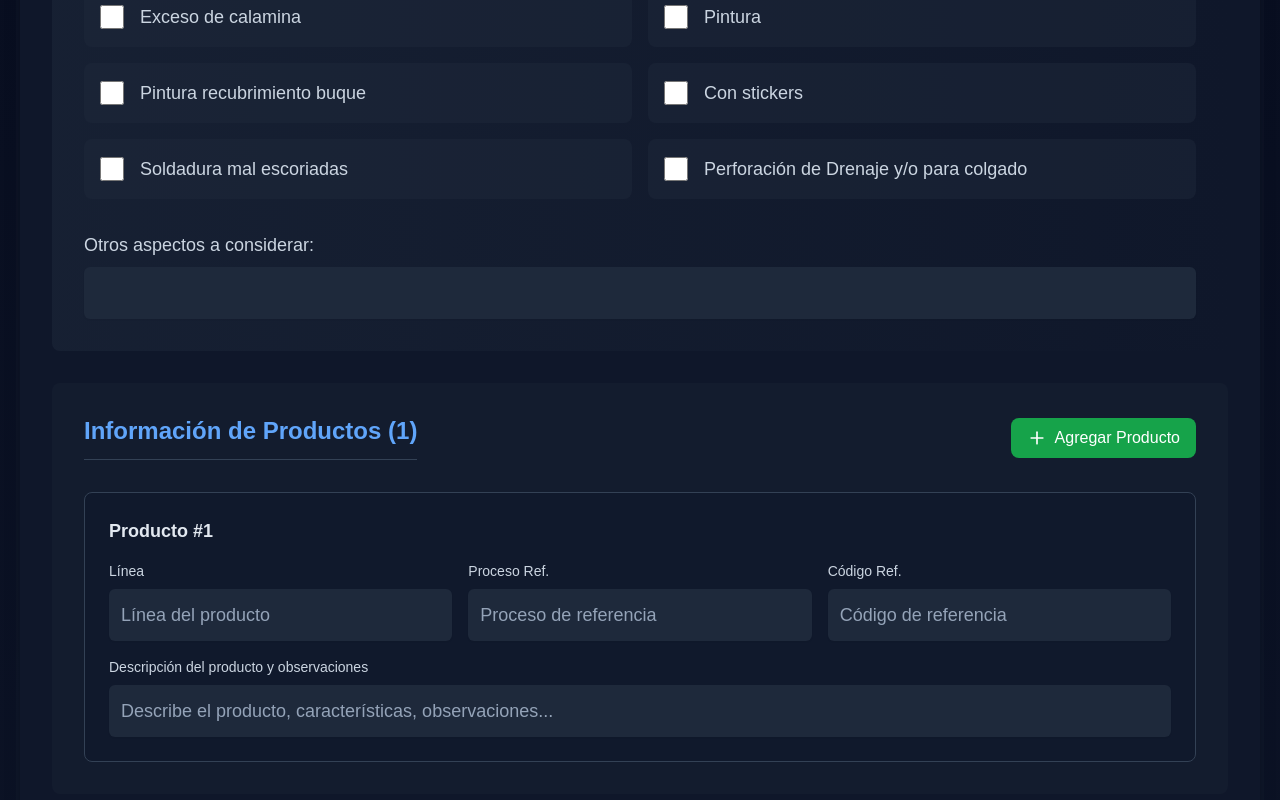
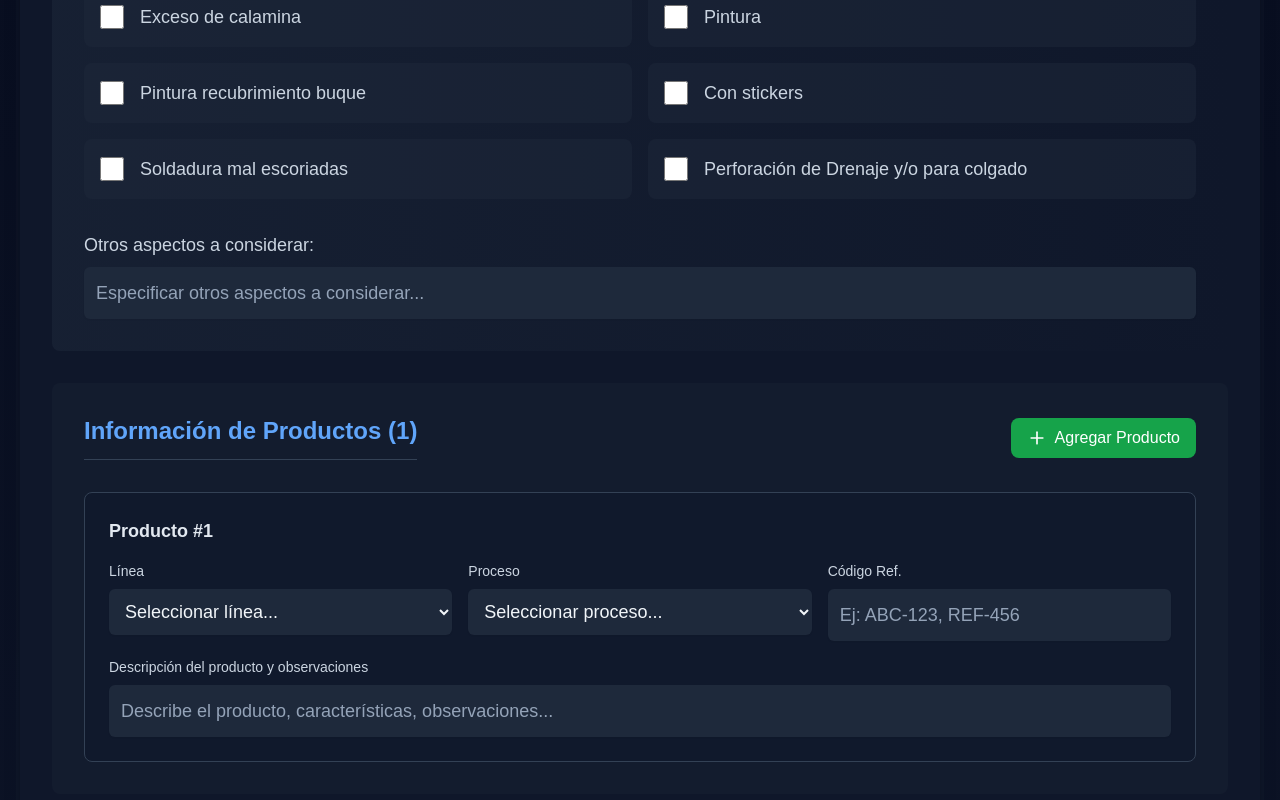
Before and after one commit to nicolas61v/pdfIndugal, a Next.js app: page / in a window 1280 px wide. Shown: the part 1670-2470 px from the top of the page. Built offline with nearby package versions, Linux system fonts and the light colour scheme; no server answers; the database is empty.

Commit message:
edited for dropdown menus and placeholders

```diff
--- a/src/components/PDFGenerator/PDFForm.js
+++ b/src/components/PDFGenerator/PDFForm.js
@@ -82,6 +82,7 @@ const PDFForm = ({
                 name="responsableTrae"
                 value={formData.responsableTrae}
                 onChange={onChange}
+                placeholder="Nombre del responsable"
               />
             </div>
             <div>
@@ -93,6 +94,7 @@ const PDFForm = ({
                 name="facturarA"
                 value={formData.facturarA}
                 onChange={onChange}
+                placeholder="Nombre o empresa para facturación"
               />
             </div>
           </div>
@@ -106,6 +108,7 @@ const PDFForm = ({
               name="responsableFacturar"
               value={formData.responsableFacturar}
               onChange={onChange}
+              placeholder="Nombre de quien ordenó la facturación"
             />
           </div>
         </div>
@@ -306,6 +309,7 @@ const PDFForm = ({
             name="otros"
             value={formData.otros}
             onChange={onChange}
+            placeholder="Especificar otros aspectos a considerar..."
           />
         </div>
       </div>
@@ -351,23 +355,36 @@ const PDFForm = ({
                     <label className="block text-sm font-medium text-slate-300 mb-2">
                       Línea
                     </label>
-                    <input
+                    <select
                       className={inputBaseClass}
                       value={producto.linea || ''}
                       onChange={(e) => onUpdateProduct(index, 'linea', e.target.value)}
-                      placeholder="Línea del producto"
-                    />
+                    >
+                      <option value="">Seleccionar línea...</option>
+                      <option value="Tam">Tam</option>
+                      <option value="Est">Est</option>
+                      <option value="Esp">Esp</option>
+                    </select>
                   </div>
                   <div>
                     <label className="block text-sm font-medium text-slate-300 mb-2">
-                      Proceso Ref.
+                      Proceso
                     </label>
-                    <input
+                    <select
                       className={inputBaseClass}
                       value={producto.procesoRef || ''}
                       onChange={(e) => onUpdateProduct(index, 'procesoRef', e.target.value)}
-                      placeholder="Proceso de referencia"
-                    />
+                    >
+                      <option value="">Seleccionar proceso...</option>
+                      <option value="Galvanizado">Galvanizado</option>
+                      <option value="Tropicalizado">Tropicalizado</option>
+                      <option value="Z.Negro">Z.Negro</option>
+                      <option value="V.Oliva">V.Oliva</option>
+                      <option value="Cobrizado">Cobrizado</option>
+                      <option value="Niquelado">Niquelado</option>
+                      <option value="Estaño">Estaño</option>
+                      <option value="Decapado">Decapado</option>
+                    </select>
                   </div>
                   <div>
                     <label className="block text-sm font-medium text-slate-300 mb-2">
@@ -377,7 +394,7 @@ const PDFForm = ({
                       className={inputBaseClass}
                       value={producto.codigoRef || ''}
                       onChange={(e) => onUpdateProduct(index, 'codigoRef', e.target.value)}
-                      placeholder="Código de referencia"
+                      placeholder="Ej: ABC-123, REF-456"
                     />
                   </div>
                 </div>
```
